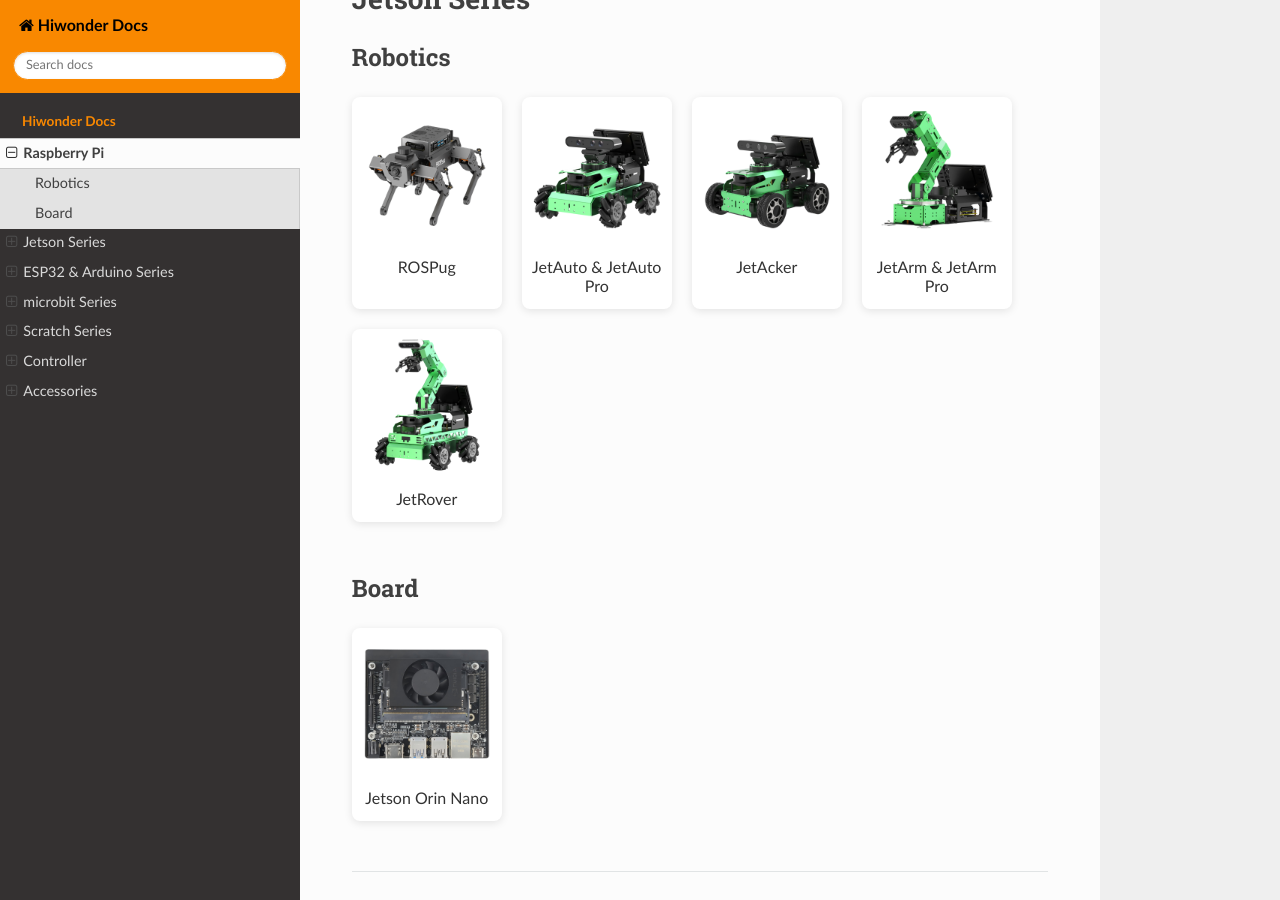
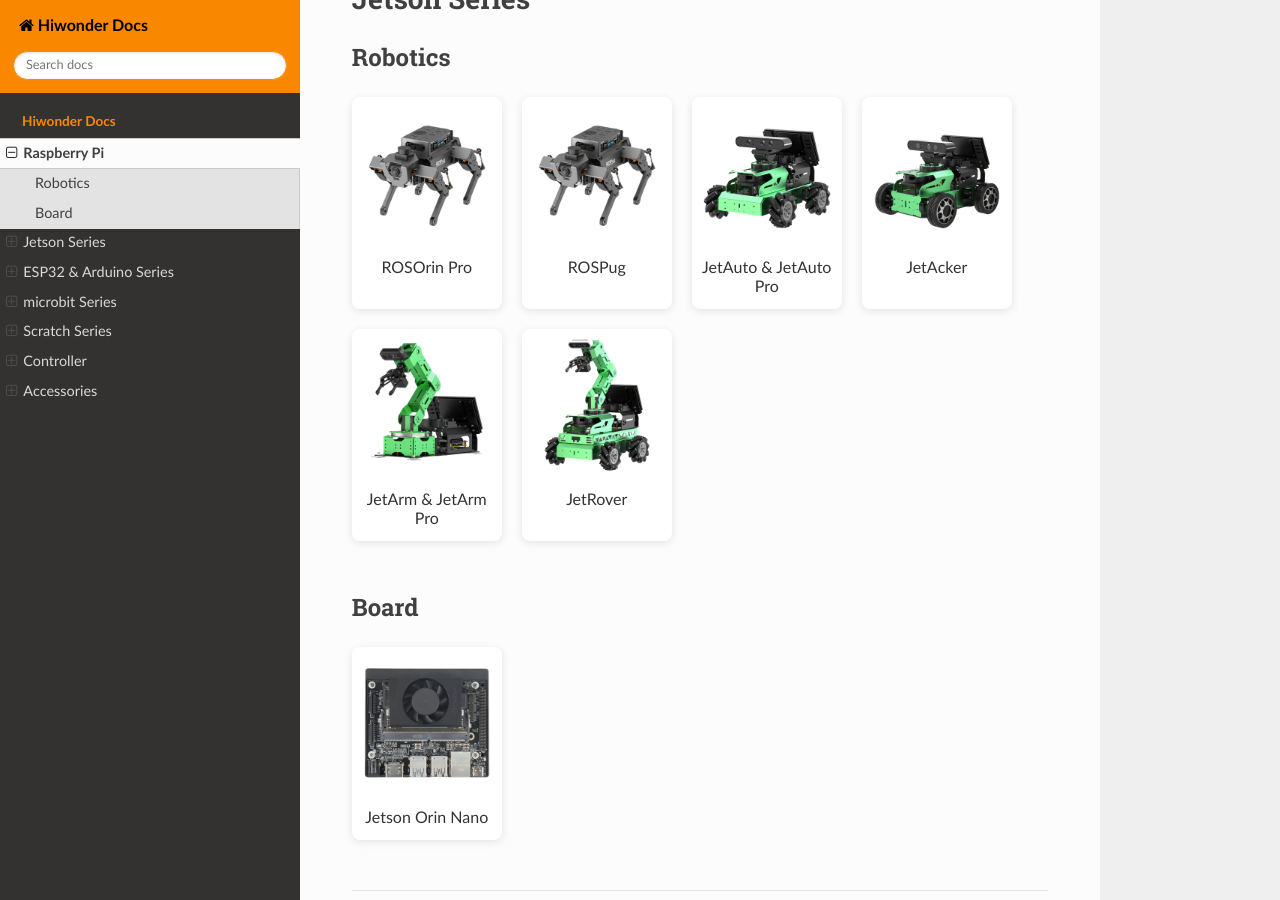
Before and after one commit to Hiwonder-docs/Hiwonder-docs, a Sphinx documentation site: the page built from source/new-index.md, in a window 1280 px wide and 900 px high, scrolled down 1461 px. Built offline with Sphinx 7.4.7 and the Read the Docs theme 3.1.0, drawn with Linux system fonts in a browser that asks for light colours.

Commit message:
Update new-index.md

```diff
--- a/source/new-index.md
+++ b/source/new-index.md
@@ -150,6 +150,14 @@
 
 <div class="container">
     <div style="display: flex; flex-wrap: wrap; gap: 20px; margin-bottom:50px;">
+        <div style="width: calc(18% - 15px); min-width: 150px; background: white; border-radius: 8px; overflow: hidden; box-shadow: 0 2px 8px rgba(0,0,0,0.1);">
+            <a target="_blank" href="https://wiki.hiwonder.com/projects/ROSPug/en/latest/" style="display: block; text-decoration: none;">
+                <img src="./_static/images/jetson/ROSPug.png" alt="图片1" style="width: 100%; height: auto; display: block;">
+                <div style="padding: 12px 4px; text-align: center; color: #333;">
+                    <span>ROSOrin Pro</span>
+                </div>
+            </a>
+        </div>
         <div style="width: calc(18% - 15px); min-width: 150px; background: white; border-radius: 8px; overflow: hidden; box-shadow: 0 2px 8px rgba(0,0,0,0.1);">
             <a target="_blank" href="https://wiki.hiwonder.com/projects/ROSPug/en/latest/" style="display: block; text-decoration: none;">
                 <img src="./_static/images/jetson/ROSPug.png" alt="图片1" style="width: 100%; height: auto; display: block;">
```
